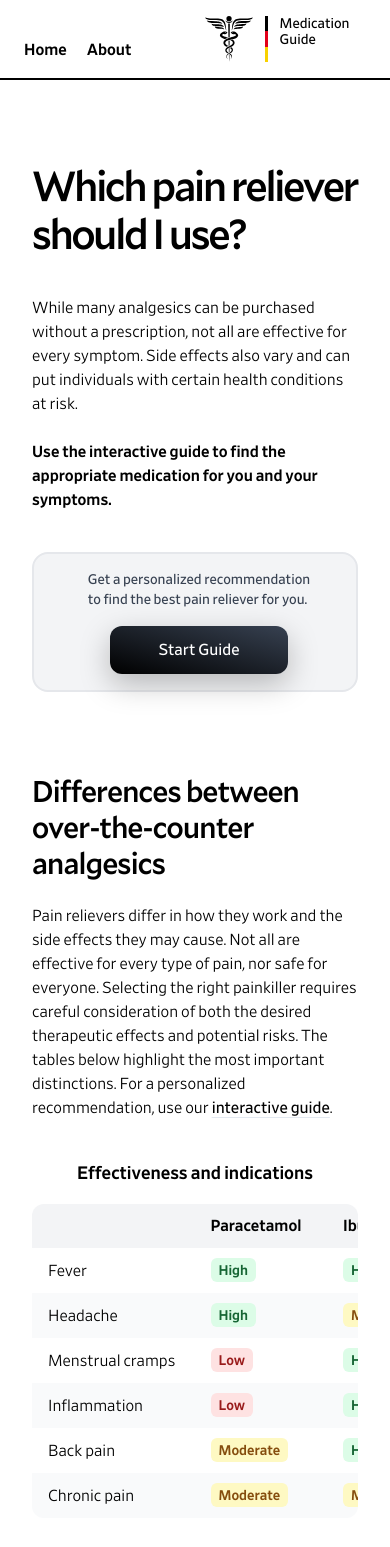
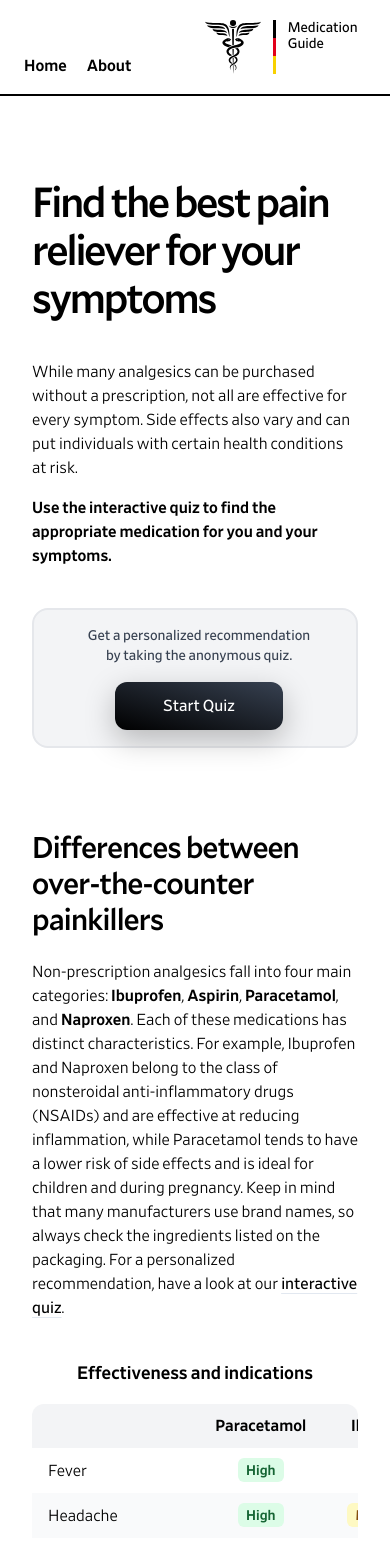
Before and after one commit to philipp-lampert/medicationguide, a SvelteKit app: page / in a window 390 px wide. Shown: the top 1547 px of the page. Built offline with nearby package versions, Linux system fonts and the light colour scheme.

Commit message:
Change "guide" to "quiz", rephrase paragraphs

```diff
--- a/src/lib/components/Footer.svelte
+++ b/src/lib/components/Footer.svelte
@@ -23,17 +23,17 @@
 			<div
 				class="ml-auto mr-5 flex flex-col items-end justify-between self-stretch text-right text-sm text-gray-500"
 			>
-				<a class="group relative inline-block w-fit" href="/legal/impressum"
-					>Impressum<SlidingBottomBorder color="bg-gray-400" />
+				<a class="group relative inline-block w-fit" href="/legal/disclaimer"
+					>Disclaimer<SlidingBottomBorder color="bg-gray-400" />
+				</a>
+				<a class="group relative inline-block w-fit" href="/legal/terms"
+					>Terms of Use<SlidingBottomBorder color="bg-gray-400" />
 				</a>
 				<a class="group relative inline-block w-fit" href="/legal/privacy"
 					>Privacy Policy<SlidingBottomBorder color="bg-gray-400" />
 				</a>
-				<a class="group relative inline-block w-fit" href="/legal/terms"
-					>Terms of Use<SlidingBottomBorder color="bg-gray-400" />
-				</a>
-				<a class="group relative inline-block w-fit" href="/legal/disclaimer"
-					>Disclaimer<SlidingBottomBorder color="bg-gray-400" />
+				<a class="group relative inline-block w-fit" href="/legal/impressum"
+					>Impressum<SlidingBottomBorder color="bg-gray-400" />
 				</a>
 			</div>
 		</div>
--- a/src/lib/components/Header.svelte
+++ b/src/lib/components/Header.svelte
@@ -23,7 +23,7 @@
 		<div
 			class="flex flex-row items-center border-b-2 border-black px-4 transition-all duration-500 sm:px-0 {isShrunk
 				? 'h-14 sm:h-16'
-				: 'h-20 sm:h-28 md:h-32'}"
+				: 'h-24 sm:h-28 md:h-32'}"
 		>
 			<nav class="mt-auto font-medium sm:ml-3">
 				<ul class="flex h-14 flex-row items-center gap-x-1 sm:h-16 sm:gap-x-4 md:gap-x-6">
@@ -43,8 +43,8 @@
 			</nav>
 			<div
 				class="ml-auto mr-2 flex h-full flex-row gap-x-3 transition-all duration-500 sm:mr-5 sm:gap-x-4 md:gap-x-5 {isShrunk
-					? 'py-3'
-					: 'py-4 sm:py-6 md:py-7'}"
+					? 'py-2.5 sm:py-3'
+					: 'py-5 sm:py-6 md:py-7'}"
 			>
 				<img src="/favicon.svg" alt="Caduceus" class="h-full object-contain" />
 				<div class="grid min-h-full grid-rows-3 items-stretch">
@@ -62,12 +62,12 @@
 					</span>
 					<a
 						href="/interactive"
-						data-sa-link-event="start_guide_header"
+						data-sa-link-event="start_quiz_header"
 						class="group relative z-50 flex flex-row items-center gap-1 text-sm font-medium transition-all duration-200 sm:gap-2 {isShrunk
 							? 'opacity-100 delay-200'
 							: 'opacity-0'}"
 					>
-						Start Guide
+						Start Quiz
 						<ArrowDoubleRight classes={'h-3'} />
 						<SlidingBottomBorder />
 					</a>
--- a/src/lib/tables/Contraindications.svelte
+++ b/src/lib/components/tables/Contraindications.svelte
@@ -84,7 +84,9 @@
 	];
 </script>
 
-<table class="w-[650px] table-auto border-collapse rounded-lg bg-white leading-5 md:w-[900px]">
+<table
+	class="w-[650px] table-auto border-collapse rounded-lg bg-white text-center leading-5 md:w-[900px]"
+>
 	<thead>
 		<tr class="bg-gray-100">
 			<th class="w-1/4"></th>
--- a/src/lib/tables/Indications.svelte
+++ b/src/lib/components/tables/Indications.svelte
@@ -66,7 +66,9 @@
 	];
 </script>
 
-<table class="w-[650px] table-auto border-collapse rounded-lg bg-white leading-5 md:w-[900px]">
+<table
+	class="w-[650px] table-auto border-collapse rounded-lg bg-white text-center leading-5 md:w-[900px]"
+>
 	<thead>
 		<tr class="bg-gray-100">
 			<th class="w-1/4"></th>
--- a/src/routes/+page.svelte
+++ b/src/routes/+page.svelte
@@ -1,25 +1,26 @@
 <script>
-	import Indications from '../lib/tables/Indications.svelte';
-	import Contraindications from '$lib/tables/Contraindications.svelte';
-	import SeeDoctor from '$lib/tables/SeeDoctor.svelte';
+	import Indications from '../lib/components/tables/Indications.svelte';
+	import Contraindications from '$lib/components/tables/Contraindications.svelte';
+	import SeeDoctor from '$lib/components/tables/SeeDoctor.svelte';
 	import SlidingBottomBorder from '$lib/animations/SlidingBottomBorder.svelte';
 	import ArrowDoubleRight from '$lib/assets/icons/buttons/ArrowDoubleRight.svelte';
 	import Schema from '$lib/components/Schema.svelte';
 	import MedicalWebPage from './MedicalWebPage.json';
 	import MedicalScholarlyArticle from './MedicalScholarlyArticle.json';
+	import { paracetamolAcetaminophen } from '$lib/functions/paracetamol-acetaminophen';
 </script>
 
 <svelte:head>
-	<title>Which Pain Reliever Should I Use? | Medication Guide™</title>
+	<title>Find the best pain reliever for your symptoms | Medication Guide™</title>
 	<meta
 		name="description"
-		content="Use our interactive guide to get a personalized recommendation for the best painkiller based on your symptoms and risk profile. Choose the most effective option while minimizing side effects."
+		content="Use our interactive quiz to get a personalized recommendation based on your symptoms and risk profile. Choose the most effective option while minimizing side effects."
 	/>
-	<meta property="og:title" content="Which Pain Reliever Should I Use?" />
+	<meta property="og:title" content="Find the best pain reliever for your symptoms" />
 	<meta property="og:type" content="website" />
 	<meta
 		property="og:description"
-		content="Find the best pain reliever for your symptoms by using our interactive guide."
+		content="Use our interactive quiz to get a personalized recommendation."
 	/>
 	<meta property="og:image" content="https://medicationguide.org/logo-social.jpg" />
 	<meta property="og:url" content="https://medicationguide.org" />
@@ -29,26 +30,28 @@
 
 <section class="section">
 	<div class="container flex flex-col items-center gap-10 md:gap-12">
-		<h1 class="h1">Which pain reliever should I use?</h1>
-		<div class="flex flex-col gap-y-6">
+		<h1 class="h1 sm:max-w-md md:max-w-lg lg:max-w-xl">
+			Find the best pain reliever for your symptoms
+		</h1>
+		<div class="flex flex-col gap-y-4">
 			<p class="max-w-2xl">
 				While many analgesics can be purchased without a prescription, not all are effective for
 				every symptom. Side effects also vary and can put individuals with certain health conditions
 				at risk.
 			</p>
-			<p class="max-w-2xl font-medium">
-				Use the interactive guide to find the appropriate medication for you and your symptoms.
+			<p class="font-medium">
+				Use the interactive quiz to find the appropriate medication for you and your symptoms.
 			</p>
 		</div>
 		<div
-			class="flex flex-row flex-wrap items-center justify-center gap-x-8 gap-y-4 rounded-2xl border-2 border-gray-200 bg-gray-100 py-4 pl-6 pr-4 sm:text-left"
+			class="flex flex-row flex-wrap items-center justify-center gap-x-8 gap-y-4 rounded-2xl border-2 border-gray-200 bg-gray-100 py-4 pl-6 pr-4 text-center sm:text-left"
 		>
 			<p class="text-sm font-normal text-gray-700">
-				Get a personalized recommendation<br />to find the best pain reliever for you.
+				Get a personalized recommendation<br />by taking the anonymous quiz.
 			</p>
 			<a
 				href="/interactive"
-				data-sa-link-event="start_guide_main"
+				data-sa-link-event="start_quiz_main"
 				class="group relative inline-flex items-center overflow-hidden rounded-xl bg-gradient-to-tr
 										   from-black to-gray-700 px-12 py-3 text-center font-normal text-white shadow-3xl transition-all
 											duration-500"
@@ -59,7 +62,7 @@
 					<ArrowDoubleRight classes={'h-4 fill-white'} />
 				</span>
 				<span class="relative w-full transform duration-500 group-hover:-translate-x-2"
-					>Start Guide</span
+					>Start Quiz</span
 				>
 			</a>
 		</div>
@@ -68,15 +71,19 @@
 <section class="section">
 	<article class="container flex flex-col items-center gap-10 md:gap-20">
 		<div class="flex flex-col items-center gap-y-6">
-			<h2 class="h2">Differences between over-the-counter analgesics</h2>
+			<h2 class="h2">Differences between over-the-counter painkillers</h2>
 			<p class="max-w-4xl">
-				Pain relievers differ in how they work and the side effects they may cause. Not all are
-				effective for every type of pain, nor safe for everyone. Selecting the right painkiller
-				requires careful consideration of both the desired therapeutic effects and potential risks.
-				The tables below highlight the most important distinctions. For a personalized
-				recommendation, use our <a class="text-link group" href="/interactive"
-					>interactive guide<SlidingBottomBorder /></a
-				>.
+				Non-prescription analgesics fall into four main categories:
+				<strong class="font-medium">Ibuprofen</strong>,
+				<strong class="font-medium">Aspirin</strong>,
+				<strong class="font-medium">{paracetamolAcetaminophen()}</strong>, and
+				<strong class="font-medium">Naproxen</strong>. Each of these medications has distinct
+				characteristics. For example, Ibuprofen and Naproxen belong to the class of nonsteroidal
+				anti-inflammatory drugs (NSAIDs) and are effective at reducing inflammation, while {paracetamolAcetaminophen()}
+				tends to have a lower risk of side effects and is ideal for children and during pregnancy. Keep
+				in mind that many manufacturers use brand names, so always check the ingredients listed on the
+				packaging. For a personalized recommendation, have a look at our
+				<a class="text-link group" href="/interactive">interactive quiz<SlidingBottomBorder /></a>.
 			</p>
 		</div>
 		<div class="w-full lg:w-fit">
--- a/src/routes/MedicalScholarlyArticle.json
+++ b/src/routes/MedicalScholarlyArticle.json
@@ -1,7 +1,7 @@
 {
 	"@context": "https://schema.org",
 	"@type": "MedicalScholarlyArticle",
-	"headline": "Which Pain Reliever Should I Use?",
+	"headline": "Find the best pain reliever for your symptoms",
 	"image": "https://medicationguide.org/logo-social.jpg",
 	"author": {
 		"@type": "Person",
@@ -248,6 +248,6 @@
 		}
 	],
 	"audience": "https://schema.org/Patient",
-	"description": "Compare effectiveness and side effects of over-the-counter pain relievers and receive a personalized recommendation by using our revolutionary interactive guide.",
+	"description": "We compare effectiveness and side effects of over-the-counter pain relievers and offer a personalized quiz to help patients choose the best pain reliever based on their symptoms and individual risk profile.",
 	"publicationType": "Patient Education Handout"
 }
--- a/src/routes/Site.json
+++ b/src/routes/Site.json
@@ -7,7 +7,7 @@
 	"about": {
 		"@type": "Thing",
 		"name": "Medication Guide",
-		"description": "Medication Guide is a revolutionary webapp, quickly and interactively guiding users to the appropriate over-the-counter pain medication by asking personalized questions about symptoms and risk factors.",
+		"description": "Medication Guide offers an interactive quiz that helps patients quickly identify the best pain reliever based on their symptoms and individual risk profile. Unlike traditional methods that require reading long articles, our personalized approach provides a fast, engaging way to make informed decisions. We also offer expert advice through informative articles to further support your health journey.",
 		"url": "https://www.medicationguide.org"
 	},
 	"isAccessibleForFree": "true"
--- a/src/routes/about/MedicalOrganization.json
+++ b/src/routes/about/MedicalOrganization.json
@@ -27,6 +27,5 @@
 		}
 	},
 	"vatID": "DE368254012",
-	"description": "Medication Guide is an open-source project, providing interactive guides and educational resources to support informed decisions about over-the-counter pain medication.",
-	"url": "https:/www.medicationguide.org"
+	"url": "https://www.medicationguide.org"
 }
--- a/src/routes/interactive/questions.ts
+++ b/src/routes/interactive/questions.ts
@@ -86,9 +86,9 @@ export const questions = [
 				image: lightning,
 				medications: {
 					ibuprofen: { value: 1, reason: '' },
-					paracetamol: { value: 1, reason: 'Lowest risk of side effects' },
+					paracetamol: { value: 1, reason: 'Overall lower risk of side effects' },
 					naproxen: { value: 0.5, reason: 'Slower onset of effect' },
-					aspirin: { value: 0.5, reason: 'Increased risk of side effects' }
+					aspirin: { value: 0.5, reason: 'Overall higher risk of side effects' }
 				}
 			},
 			{
@@ -96,9 +96,9 @@ export const questions = [
 				image: time,
 				medications: {
 					ibuprofen: { value: 0.5, reason: '' },
-					paracetamol: { value: 1, reason: 'Lower risk of side effects' },
+					paracetamol: { value: 1, reason: 'Overall lower risk of side effects' },
 					naproxen: { value: 1, reason: 'Longer duration of effect' },
-					aspirin: { value: 0, reason: 'High risk of side effects' }
+					aspirin: { value: 0, reason: 'Overall higher risk of side effects' }
 				}
 			}
 		]
```
Also changed, not shown: src/lib/components/tables/SeeDoctor.svelte (renamed from src/lib/tables/SeeDoctor.svelte), src/lib/components/tables/table-design.ts (renamed from src/lib/tables/table-design.ts).
